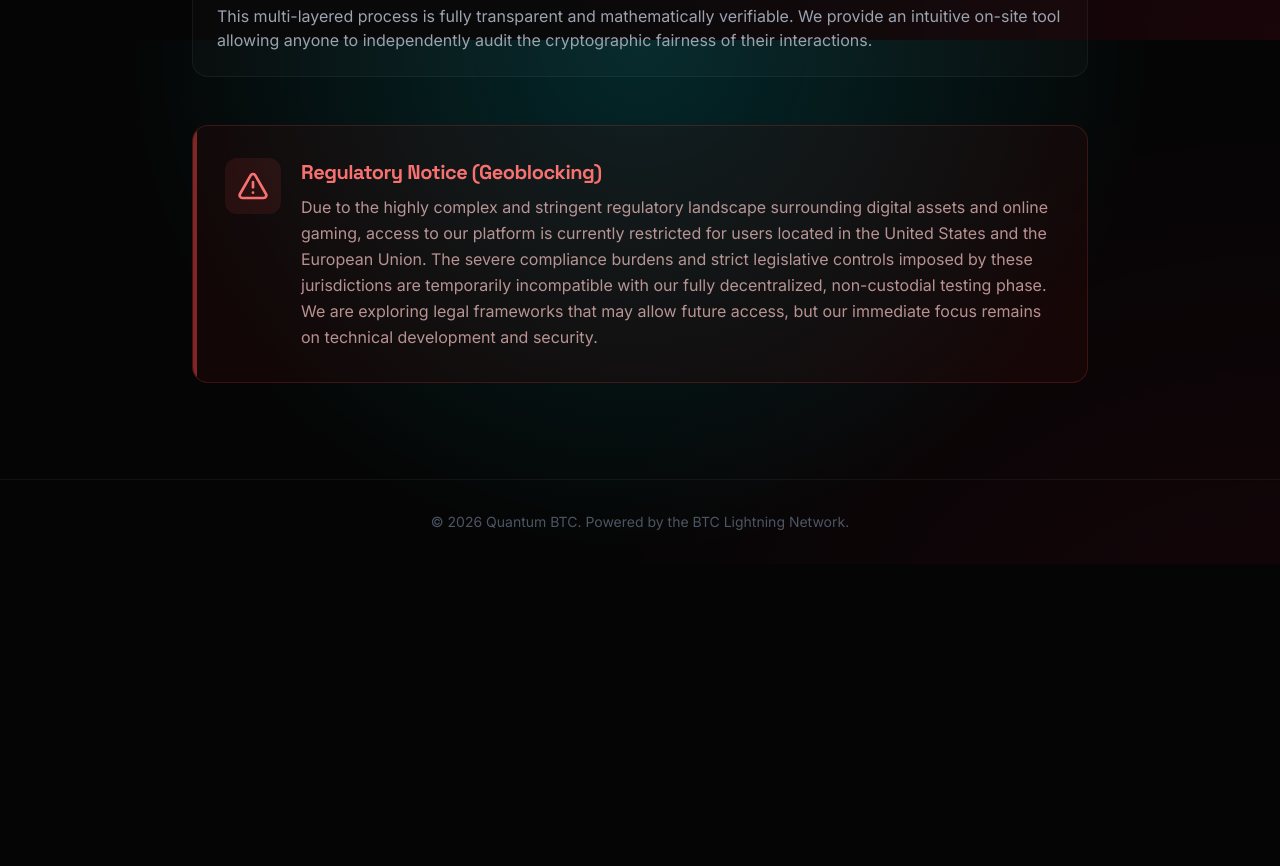
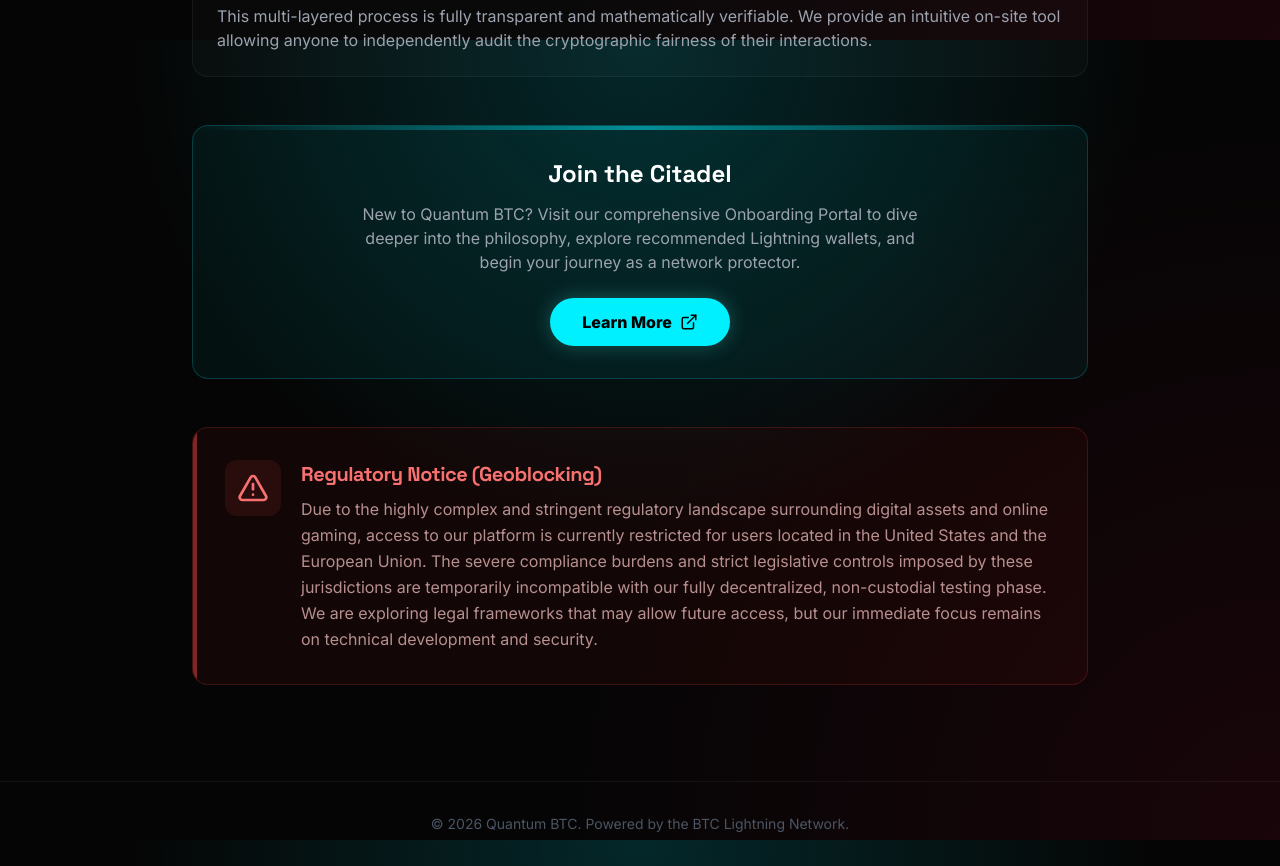
Before and after one commit to Rayo2010x/quantum-btc-backend, a React app in the folder frontend/: page / in a window 1280 px wide. Shown: the part 2360-3226 px from the top of the page. Before the commit the page ends 2924 px from the top, so only its background shows below. Built offline with nearby package versions, Linux system fonts and the light colour scheme; no server answers; the HTML template or start-up script is replaced by a standard one.

Commit message:
feat(frontend): add learn more cta to whitepaper

```diff
--- a/frontend/src/components/whitepaper/WhitePaperView.tsx
+++ b/frontend/src/components/whitepaper/WhitePaperView.tsx
@@ -1,4 +1,4 @@
-import { AlertTriangle, BookOpen, ShieldCheck } from "lucide-react";
+import { AlertTriangle, BookOpen, ShieldCheck, ExternalLink } from "lucide-react";
 
 export function WhitePaperView() {
     return (
@@ -113,6 +113,25 @@
                 </div>
             </div>
 
+            {/* Call to Action - Onboarding Portal */}
+            <div className="w-full mt-12 bg-primary/5 border border-primary/20 rounded-2xl p-8 text-center relative overflow-hidden group">
+                <div className="absolute top-0 left-0 w-full h-1 bg-gradient-to-r from-transparent via-primary to-transparent opacity-50"></div>
+
+                <h3 className="text-2xl font-display font-bold text-white mb-3">Join the Citadel</h3>
+                <p className="text-gray-400 max-w-xl mx-auto mb-6 text-base">
+                    New to Quantum BTC? Visit our comprehensive Onboarding Portal to dive deeper into the philosophy, explore recommended Lightning wallets, and begin your journey as a network protector.
+                </p>
+
+                <a
+                    href="https://learn.quantumbtc.dev/en"
+                    target="_blank"
+                    rel="noopener noreferrer"
+                    className="inline-flex items-center gap-2 bg-primary text-black font-bold px-8 py-3 rounded-full hover:bg-primary/90 transition-all shadow-[0_0_20px_rgba(72,216,216,0.3)] hover:shadow-[0_0_30px_rgba(72,216,216,0.5)] hover:-translate-y-0.5"
+                >
+                    Learn More <ExternalLink size={18} />
+                </a>
+            </div>
+
             {/* Regulatory Alert */}
             <div className="w-full mt-12 bg-red-950/20 border border-red-500/20 rounded-2xl p-8 relative overflow-hidden">
                 <div className="absolute top-0 left-0 w-1 h-full bg-red-500/50"></div>
```
